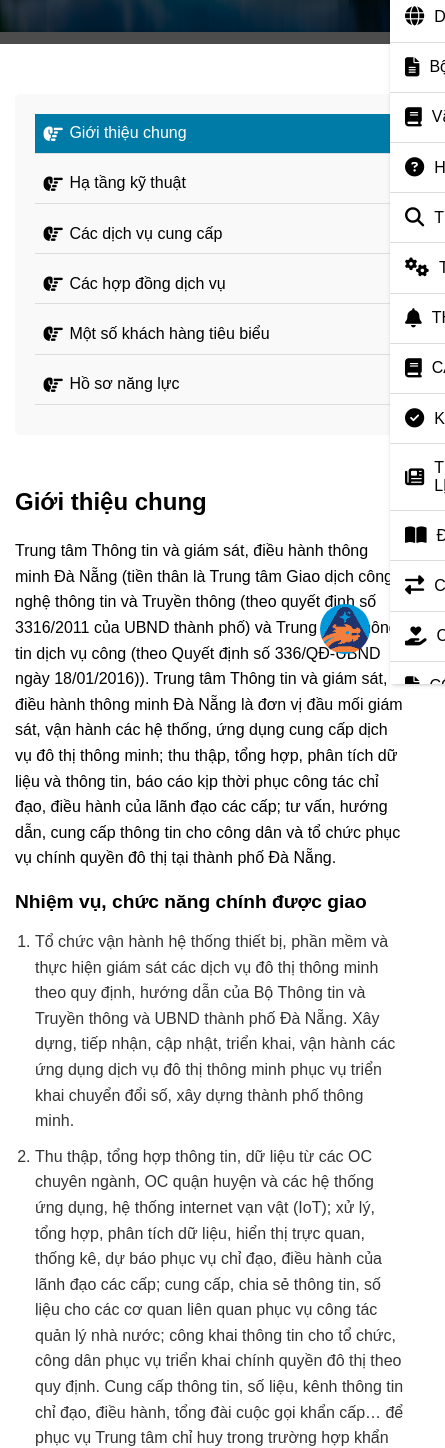
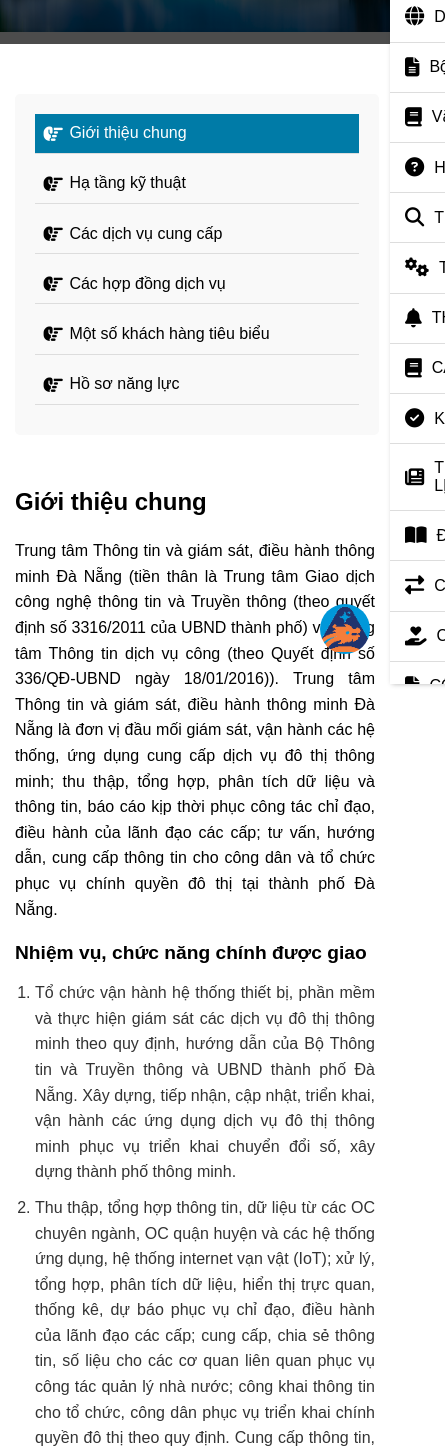
Before and after one commit to PhuocHanhh/1022-F4, a plain HTML site: page Public/TrangBia/about.html in a window 390 px wide. Shown: the part 160-1608 px from the top of the page, 445 px wide, since content can reach past the window. Drawn offline with nearby package versions, Linux system fonts and the light colour scheme.

Commit message:
fix about page

```diff
--- a/Public/TrangBia/about.css
+++ b/Public/TrangBia/about.css
@@ -9,6 +9,7 @@ body {
     width: 100%;
     margin: 0 auto;
     padding: 0 15px;
+    box-sizing: border-box;
 }
 
 /* Header */
@@ -250,6 +251,9 @@ body {
 
 .about-main {
     flex: 1;
+    width: 100%;
+    box-sizing: border-box;
+    text-align: justify;
 }
 
 .about-main h2 {
@@ -522,6 +526,9 @@ body {
     color: white;
     cursor: pointer;
 }
+.about-main img {
+    max-width: 100%;
+}
 
 /* Responsive */
 @media (min-width: 992px) {
@@ -542,7 +549,7 @@ body {
     }
 
     .about-sidebar {
-        width: 100%;
+        width: 90%;
     }
 
     .banner .slogan {
```
